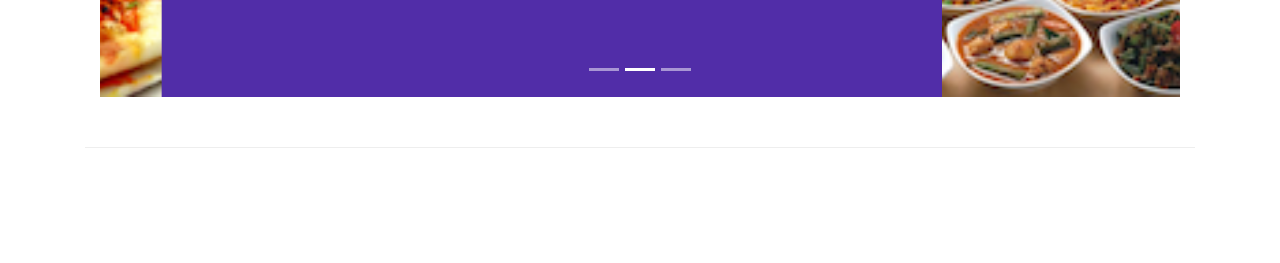
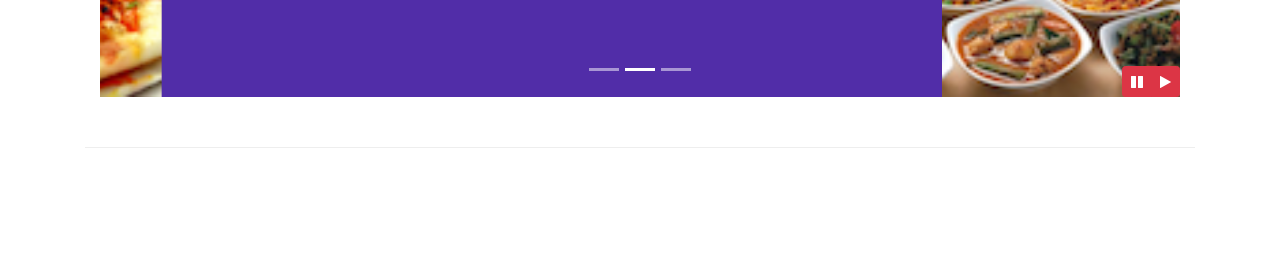
Before and after one commit to qikaigao/bootstrap_confusion, a website: page index.html in a window 1280 px wide. Shown: the part 537-800 px from the top of the page. Drawn offline with nearby package versions, Linux system fonts and the light colour scheme.

Commit message:
Bootstrap JQuery

```diff
--- a/css/styles.css
+++ b/css/styles.css
@@ -62,3 +62,9 @@ body{
 .carousel-caption{
 	top: 20%;
 }
+
+#carouselButton{
+	right: 0px;
+	position: absolute;
+	bottom: 0px;
+}
--- a/index.html
+++ b/index.html
@@ -245,6 +245,14 @@
                     <a class="carousel-control-next" href="#mycarousel" role="button" data-slide="next">
                         <span class="carousel-control-next-icon"></span>
                     </a>
+                    <div class="btn-group" id="carouselButton">
+                        <button class="btn btn-danger btn-sm" id="carousel-pause">
+                            <span class="fa fa-pause"></span>
+                        </button>
+                        <button class="btn btn-danger btn-sm" id="carousel-play">
+                            <span class="fa fa-play"></span>
+                        </button>
+                    </div>
                 </div>
             </div>
         </div>
@@ -358,6 +366,20 @@
             $('[data-toggle="tooltip"]').tooltip();
         });
     </script> -->
+
+    <!-- control for carousel -->
+    <script>
+        $(document).ready(function(){
+            $("#mycarousel").carousel({ interval:2000 });
+            $("#carousel-pause").click(function(){
+                $("#mycarousel").carousel("pause");
+            });
+            $("#carousel-play").click(function(){
+                $("#mycarousel").carousel("cycle");
+            });
+
+        });
+    </script>
 </body>
 
 </html>
```
